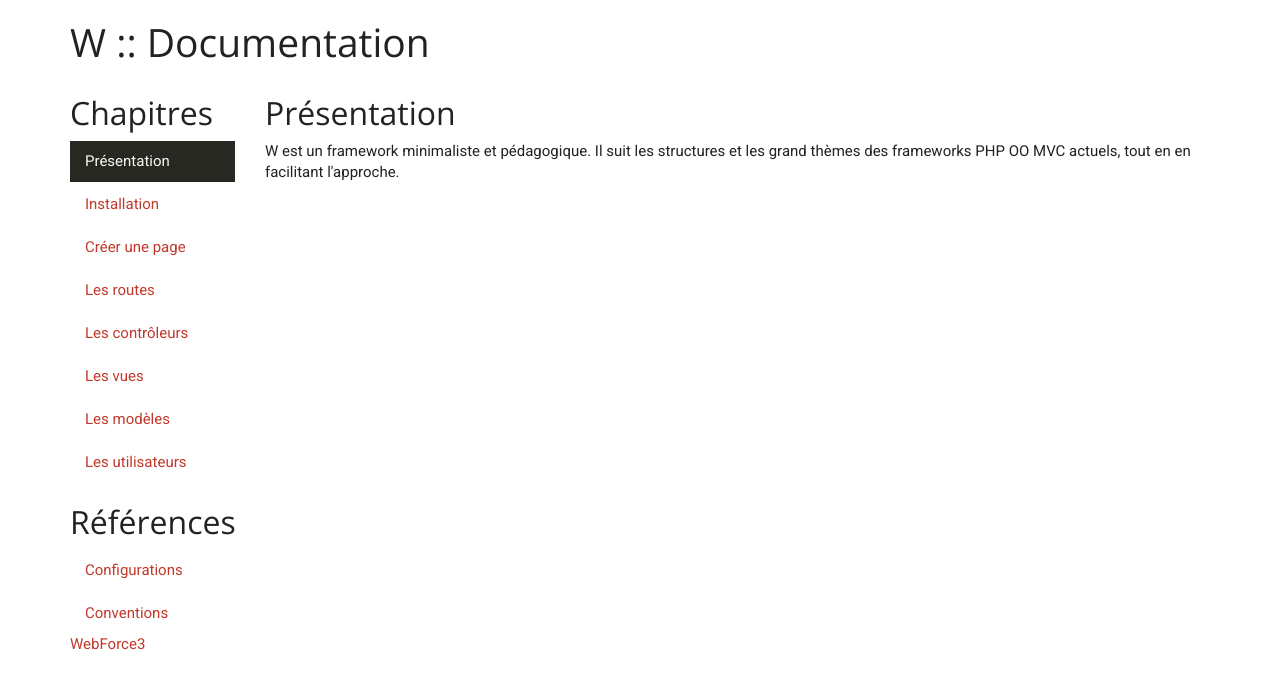
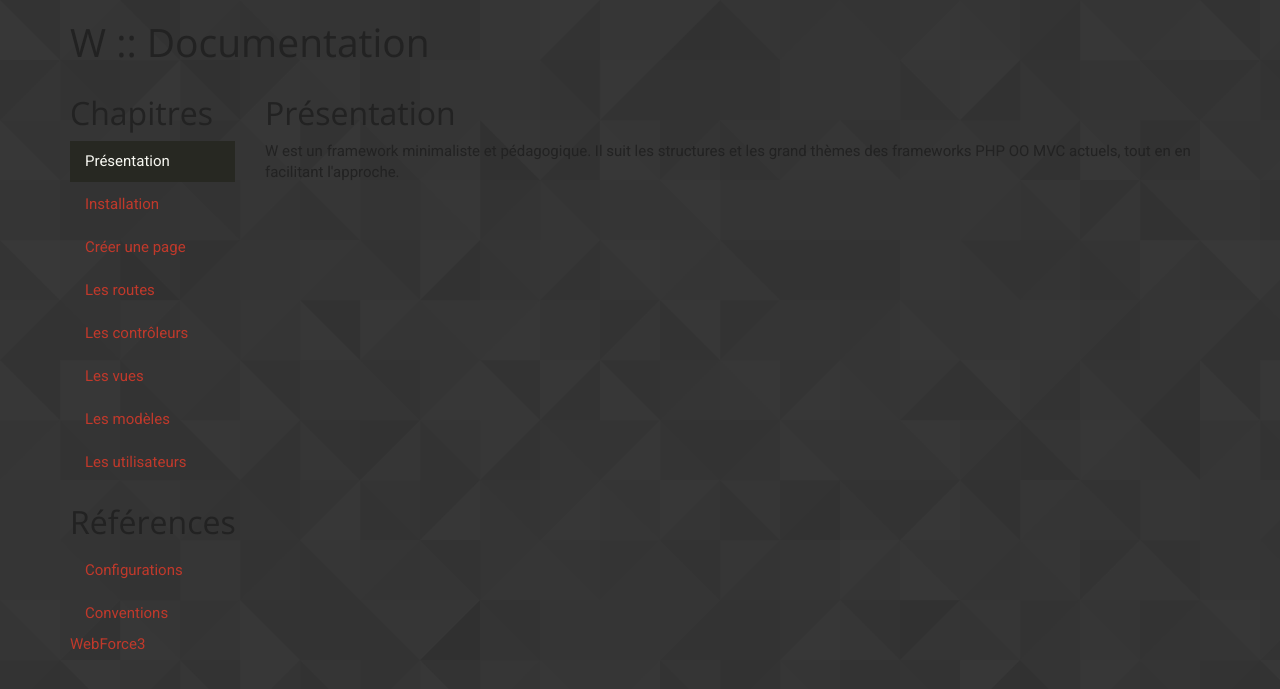
Before and after one commit to vapeandcode/projet, a PHP site: page /votre_nouveau_dossier/docs/tuto/index.php in a window 1280 px wide. Shown: the top 689 px of the page. Run offline with PHP 8.4, Linux system fonts and the light colour scheme; some libraries are stand-ins or nearby versions.

Commit message:
ajout style

```diff
--- a/docs/tuto/css/style.css
+++ b/docs/tuto/css/style.css
@@ -1,6 +1,11 @@
 html, body {
 	font-family: 'Roboto', sans-serif;
 }
+
+body {
+	background-image: url("science.png");
+}
+
 
 pre {
 	font-size: 16px;
```
Also changed, not shown: public/assets/css/3.jpg (added), public/assets/css/science.png (added), public/assets/css/style.css, public/assets/css/vape.jpg (added).
